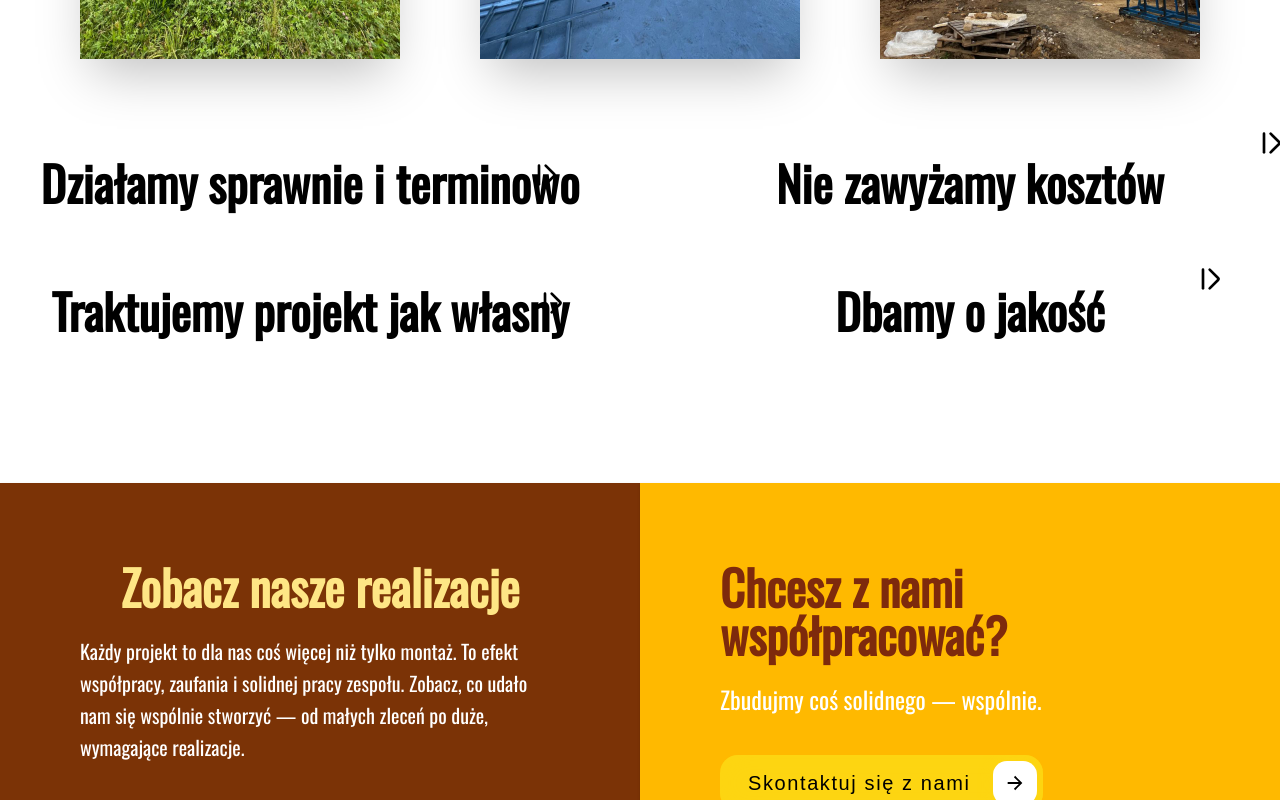
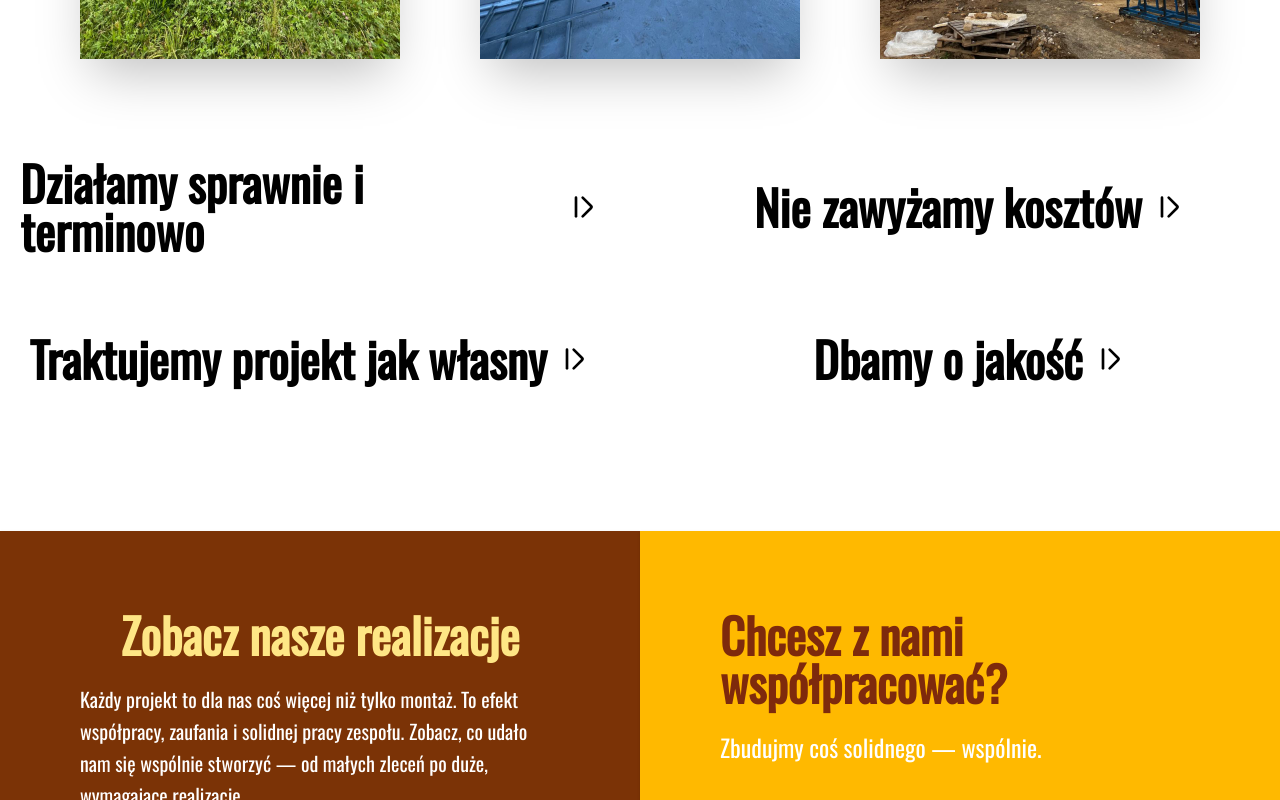
Before and after one commit to vla2oc/SushkovPro, a React (Vite) app: page /SushkovPro/o-nas in a window 1280 px wide. Shown: the part 1080-1880 px from the top of the page. Built offline with nearby package versions, Linux system fonts and the light colour scheme.

Commit message:
initial commit

```diff
--- a/src/components/Hero.jsx
+++ b/src/components/Hero.jsx
@@ -9,7 +9,7 @@ export default function Hero() {
 
     return (
         <>
-            <section style={{ backgroundImage: `url(${bgToyota})` }}
+            <section style={{ backgroundImage: `url(${bgToyota})`, backgroundPosition: 'center 100%' }}
                 className="relative h-screen bg-cover bg-center bg-fixed flex items-end justify-center">
                 <div id='dark-overlay' className='absolute inset-0 bg-black opacity-60  transition-opacity duration-100 z-0'></div>
                 <div className='flex flex-col relative font-display  md:top-10'>
--- a/src/components/Layout/RealizacjaPage.jsx
+++ b/src/components/Layout/RealizacjaPage.jsx
@@ -1,5 +1,6 @@
 import { useParams } from "react-router-dom"
 import { realizacje } from "../data/data_realizacja"
+import Slider from "./Slider"
 
 
 export default function RealizacjaPage() {
@@ -24,8 +25,8 @@ export default function RealizacjaPage() {
                     <p className="md:text-2xl leading-8 mb-2 text-center">{projekt.subtitle}</p>
                 </div>
             </div>
-            <div className="flex justify-center ">
-                <img className="max-w-4xl w-full object-cover rounded-xl shadow-xl" src={projekt.image} alt="" />
+            <div className="flex justify-center overflow-hidden object-cover ">
+                <Slider slides={projekt.slides} />
             </div>
             <div className="flex justify-center items-center mt-8 mb-12">
                 <div className="border-2 p-4 rounded-2xl">
--- a/src/components/Layout/Slider.jsx
+++ b/src/components/Layout/Slider.jsx
@@ -12,7 +12,7 @@ export default function Slider({ slides }) {
             navigation
             pagination={{ clickable: true }}
             scrollbar={{ draggable: true }}
-            className=' w-full h-[250px] md:w-[900px] md:h-[600px]'
+            className=' w-full h-[250px] md:w-[900px] md:h-[800px] md:object-contain'
             autoplay={{ delay: 2000, disableOnInteraction: false, }}
             speed={1200}
             loop={true}
--- a/src/components/data/data_realizacja.js
+++ b/src/components/data/data_realizacja.js
@@ -1,11 +1,17 @@
 import toyota from '../../assets/projektToyota.jpg'
 import raciborz from '../../assets/racibórz-after.jpg'
+import raciborzReady from '../../assets/racibórz-ready.jpg'
+import raciborzReady2 from '../../assets/racibórz-ready2.jpg'
 export const realizacje = [
     {
         id: 'toyota',
         title: 'Salon Toyota',
         location: 'Katowice',
         image: toyota,
+        slides: [{
+            id: 1,
+            image: toyota,
+        }],
         subtitle: 'Kompleksowa realizacja fasady aluminiowo–szklanej wraz z wykończeniem dla obiektu salonu Toyota w Katowicach.',
         content: 'Obiektem realizacji był salon samochodowy Toyota w Katowicach. Prace rozpoczęliśmy 1 czerwca. Pierwszym etapem było wykonanie dokładnej konstrukcji aluminiowej, która stanowiła stabilną bazę pod całą fasadę. Następnie przeszliśmy do szklenia. Szyby o dużych formatach były montowane przy użyciu specjalistycznego sprzętu typu „pająk” – dzięki temu mogliśmy ustawić je precyzyjnie i w pełni bezpiecznie. Ostatnim etapem prac były obróbki oraz wykończenia z zastosowaniem elementów z tworzywa sztucznego, które domknęły cały projekt i nadały mu finalny, estetyczny charakter. Całość została wykonana terminowo i zgodnie z ustaleniami. Efekt końcowy prezentujemy na zdjęciach po zakończeniu realizacji',
 
@@ -16,6 +22,19 @@ export const realizacje = [
         title: 'Office-Racibórz',
         location: 'Racibórz',
         image: raciborz,
+        slides: [{
+            id: 1,
+            image: raciborzReady,
+        },
+        {
+            id: 2,
+            image: raciborz,
+        },
+        {
+            id: 3,
+            image: raciborzReady2,
+        }
+        ],
         subtitle: '',
         content: '',
 
--- a/src/pages/Onas.jsx
+++ b/src/pages/Onas.jsx
@@ -34,35 +34,39 @@ export default function Onas() {
             <section className=''>
                 <div className="grid grid-cols-1 md:grid-cols-2 gap-10 md:gap-20 mt-12 p-5 place-items-center font-display">
                     {/* 1 */}
-                    <div className="relative max-w-xl text-center md:text-left">
+                    <div className="flex items-center justify-center md:justify-start gap-3">
                         <h2 className="text-2xl sm:text-3xl md:text-5xl font-bold">
                             Działamy sprawnie i terminowo
                         </h2>
-                        <img src={line} alt="" className="hidden md:block absolute top-0 right-4 w-6 md:w-8" />
+                        <img
+                            src={line}
+                            alt=""
+                            className="hidden md:block w-8 top-10"
+                        />
                     </div>
 
                     {/* 2 */}
-                    <div className="relative max-w-xl text-center md:text-left">
+                    <div className="flex items-center justify-center md:justify-start gap-3">
                         <h2 className="text-2xl sm:text-3xl md:text-5xl font-bold">
                             Nie zawyżamy kosztów
                         </h2>
-                        <img src={line} alt="" className="hidden md:block absolute bottom-12 left-120 w-6 md:w-8" />
+                        <img src={line} alt="" className="hidden md:block w-8 top-10" />
                     </div>
 
                     {/* 3 */}
-                    <div className="relative max-w-xl text-center md:text-left">
+                    <div className="flex items-center justify-center md:justify-start gap-3">
                         <h2 className="text-2xl sm:text-3xl md:text-5xl font-bold">
                             Traktujemy projekt jak własny
                         </h2>
-                        <img src={line} alt="" className="hidden md:block absolute top-0 right-0 w-6 md:w-8" />
+                        <img src={line} alt="" className="hidden md:block w-8 top-10" />
                     </div>
 
                     {/* 4 */}
-                    <div className="relative max-w-xl text-center md:text-left">
+                    <div className="flex items-center justify-center md:justify-start gap-3">
                         <h2 className="text-2xl sm:text-3xl md:text-5xl font-bold">
                             Dbamy o jakość
                         </h2>
-                        <img src={line} alt="" className="hidden md:block absolute bottom-10 left-90 w-6 md:w-8" />
+                        <img src={line} alt="" className="hidden md:block w-8 top-10" />
                     </div>
                 </div>
             </section>
```
Also changed, not shown: src/assets/racibórz-ready.jpg (added), src/assets/racibórz-ready2.jpg (added).
